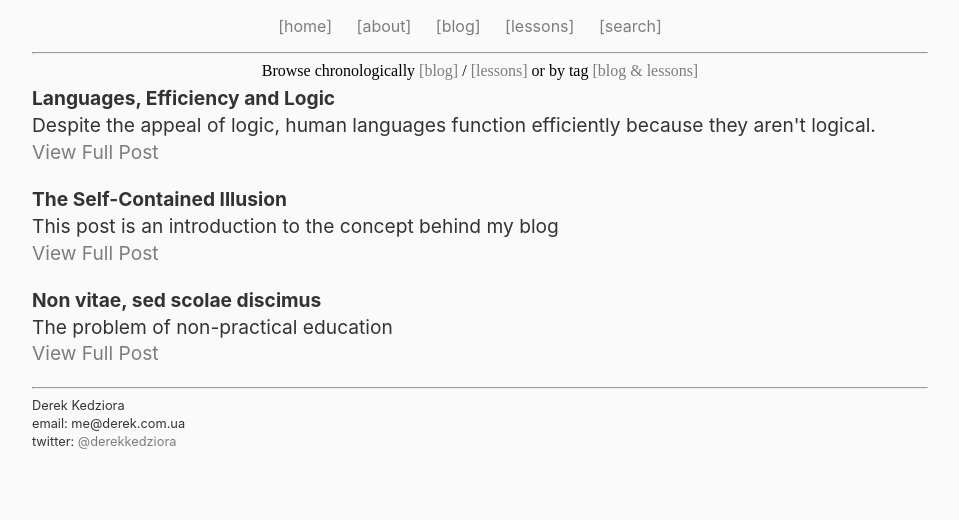
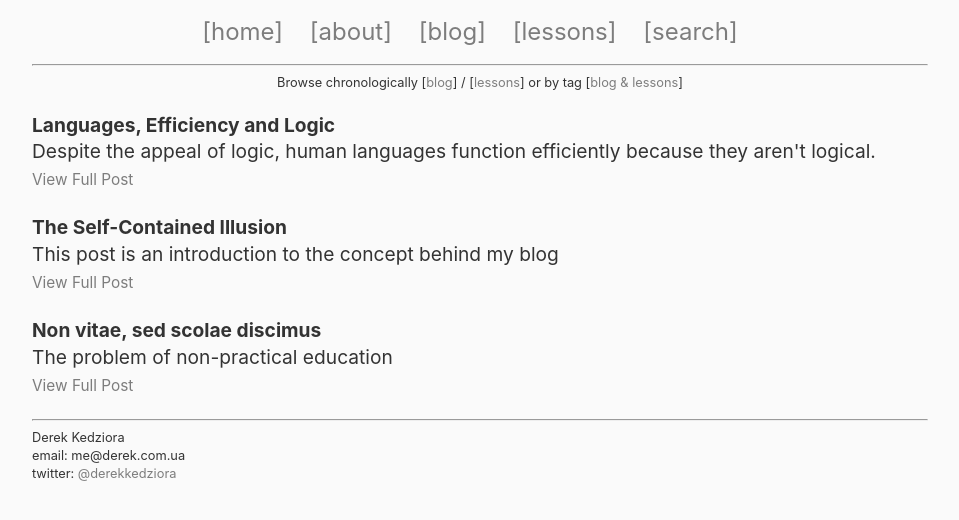
Before and after one commit to ZeroDeth/derekkedziora.github.io, a Jekyll site: the page built from blog.html, in a window 1280 px wide. Shown: the top 520 px of the page, without its empty margins (160-1119 px from the left). Built offline with Jekyll 4.4.1, drawn with Linux system fonts in a browser that asks for light colours.

Commit message:
css updated

```diff
--- a/blog.html
+++ b/blog.html
@@ -3,11 +3,11 @@ layout: default
 title: Blog
 permalink: /blog/
 ---
-<div align="center">
-Browse chronologically <a href="/blog/">[blog]</a> / <a href="/lessons/">[lessons]</a> or by tag <a href="/tags/">[blog & lessons]</a>
-</div>
+<p id="tag-bar">
+Browse chronologically [<a href="/blog/">blog</a>] / [<a href="/lessons/">lessons</a>] or by tag [<a href="/tags/">blog & lessons</a>]
+</p>
 {% for post in site.categories.blog %}
     <p><b>{{ post.title }}</b><br>
     {{post.description}}<br>
-    <a href="{{ post.url }}" target="_blank">View Full Post</a></li></p>
+    <a id="content-link" href="{{ post.url }}" target="_blank">View Full Post</a></li></p>
     {% endfor %}
--- a/css/main.css
+++ b/css/main.css
@@ -47,7 +47,6 @@ nav ul, footer ul {
     font-size: 1em; font-family: -apple-system, ".SFNSText-Regular", "San Francisco", "Roboto", "Segoe UI", "Helvetica Neue", "Lucida Grande", sans-serif;
     padding: 0px;
     list-style: none;
-    /*font-weight: bold;*/
 }
 
 nav ul li, footer ul li {
@@ -55,15 +54,22 @@ nav ul li, footer ul li {
     margin-right: 20px;
 }
 
-/*footer {
-    font-size: .8em;
-}*/
-
 #top-bar {
     margin: 15px 0px 15px 0px;
     text-align: center;
     color: #7d7d7d;
+    font-size: 1.5em;
 }
 
 #bottom-bar {
     font-size: .8em;
+}
+
+#tag-bar {
+    text-align: center;
+    font-size: .8em;
+}
+
+#content-link {
+    font-size: .8em;
+}
```
Also changed, not shown: lessons.html (+5 -4 lines).
